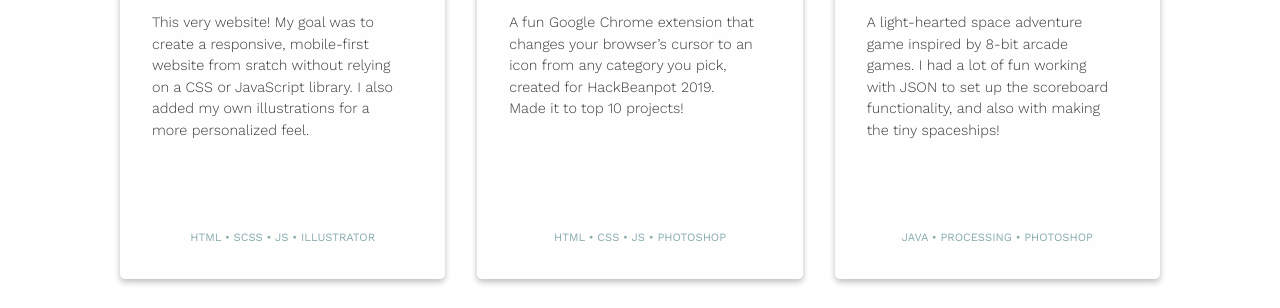
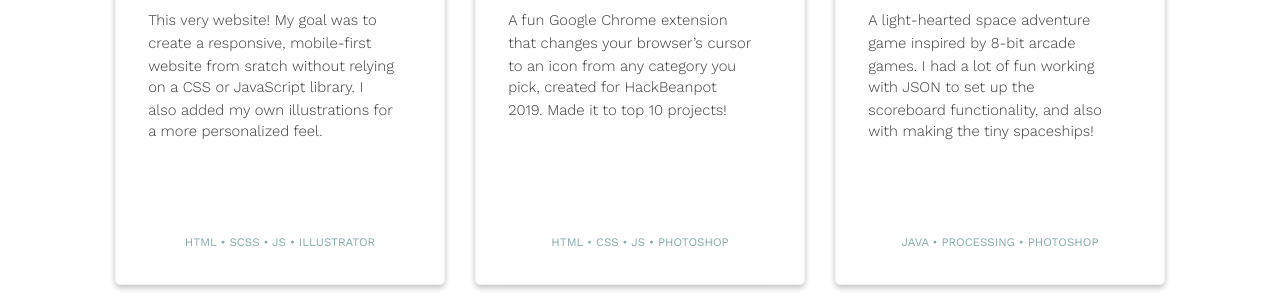
Before and after one commit to daniaalnahdi/personal-website, a plain HTML site: page index.html in a window 1280 px wide. Shown: the part 1973-2281 px from the top of the page. Drawn offline with nearby package versions, Linux system fonts and the light colour scheme.

Commit message:
Add scale on scroll transition

```diff
--- a/script/script.js
+++ b/script/script.js
@@ -145,7 +145,7 @@ const navFunctions = {
     },
 
     // Sets up event listeners
-    setUp: function () {
+    setUp: () => {
         navFunctions.icon.addEventListener('click', navFunctions.toggleNav);
         window.addEventListener('resize', navFunctions.closeNav);
         window.addEventListener('scroll', generalFunctions.debounce(navFunctions.toggleBar));
@@ -206,7 +206,7 @@ const linkFunctions = {
 
     },
 
-    setUp: function () {
+    setUp: () => {
         // Get section positions to scroll to
         for (i = 0; i < linkFunctions.sections.length - 1; i++) {
             const s = linkFunctions.sections[i + 1] //ignores first section
@@ -232,6 +232,7 @@ const linkFunctions = {
 /* Transition Functions */
 const transitionFunctions = {
     elements: document.querySelectorAll(".fade-in"),
+    cards: document.querySelectorAll(".info-card"),
 
     // Reveals elements as they are being scrolled to
     revealElements: () => {
@@ -251,16 +252,38 @@ const transitionFunctions = {
         });
     },
 
+    // Scales cards as they are being scrolled to
+    scaleCards: () => {
+
+        transitionFunctions.cards.forEach(card => {
+            // half way through the card
+            const offSet = 100;
+            const scaleAt = ((window.scrollY + window.innerHeight) - card.offsetHeight / 2) - offSet - 50;
+            // bottom of the element
+            const elementBottom = card.offsetTop + (card.offsetHeight / 2) - offSet;
+            const isHalfShown = scaleAt > card.offsetTop;
+            const isNotScrolledPast = window.scrollY < elementBottom;
+            if (isHalfShown && isNotScrolledPast) {
+                card.classList.add("scale");
+                card.classList.remove("fade");
+            } else {
+                card.classList.remove("scale");
+                card.classList.add("fade");
+            }
+        });
+    },
+
     //Reveals first element without prompting user to scroll
     revealFirstElement: () => {
         transitionFunctions.elements[0].classList.add("reveal");
     },
 
-    setUp: function () {
+    setUp: () => {
         window.addEventListener("scroll", generalFunctions.debounce(transitionFunctions.revealElements));
+        window.addEventListener("scroll", generalFunctions.debounce(transitionFunctions.scaleCards));
+        window.addEventListener("resize", generalFunctions.debounce(transitionFunctions.revealElements));
+        window.addEventListener("resize", generalFunctions.debounce(transitionFunctions.scaleCards));
         window.addEventListener("DOMContentLoaded", (transitionFunctions.revealFirstElement));
-        window.addEventListener("resize", generalFunctions.debounce(transitionFunctions.revealElements));
-
 
     }
 
--- a/scss/layout/_states.scss
+++ b/scss/layout/_states.scss
@@ -13,11 +13,19 @@
     transition: opacity 0.4s;
 }
 
+.scale {
+    transform: scale(1.03);
+    filter: opacity(1);
+
+    @include transition(1);
+}
+
+.fade {
+    filter: opacity(0.4);
+}
+
 #nav-h {
     transition: opacity 0.4s;
 }
 
-
-
-
 /* End States */
--- a/scss/modules/_info-card.scss
+++ b/scss/modules/_info-card.scss
@@ -2,7 +2,7 @@
 
 .info-grid {
     display: grid;
-    grid-gap: 2em;
+    grid-gap: 2.5em;
     margin: 2em 1em;
 
     li {
@@ -140,8 +140,4 @@
     }
 }
 
-.info-card:hover {
-    transform: scale(1.02);
-}
-
 /* Start Information UI Cards */
--- a/scss/modules/_list-card.scss
+++ b/scss/modules/_list-card.scss
@@ -54,9 +54,9 @@
         text-align: center;
     }
 
-    img {
-        width: 5em;
-    }
+    //img {
+    //    width: 5em;
+    //}
 }
 
 //.list-card:hover {
```
Also changed, not shown: css/main.css, 1 other file.
